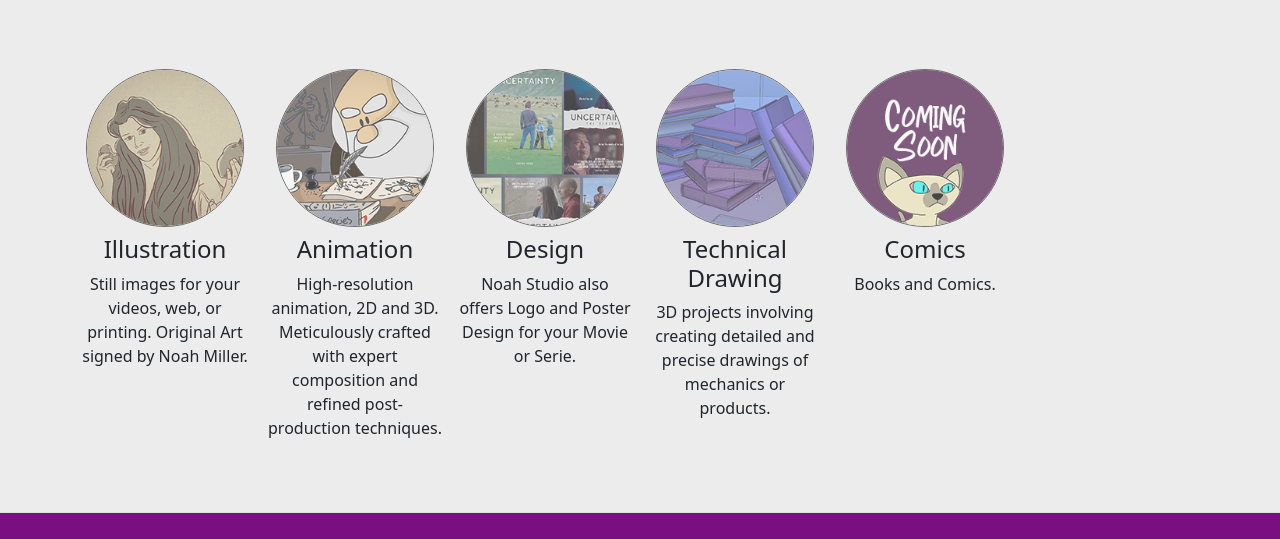
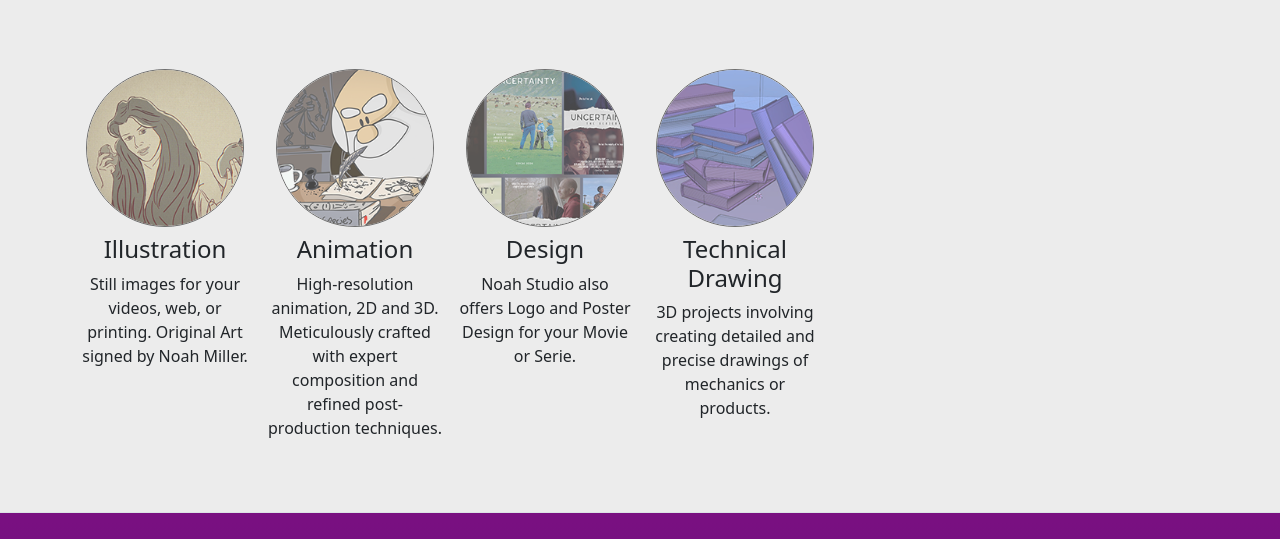
Before and after one commit to noahmillerart/noahstudio.space.old, a plain HTML site: page index.html in a window 1280 px wide. Shown: the part 1291-1830 px from the top of the page. Drawn offline with nearby package versions, Linux system fonts and the light colour scheme.

Commit message:
Update index.html

```diff
--- a/index.html
+++ b/index.html
@@ -92,13 +92,6 @@
               <h4>Technical Drawing</h4>
               <p>3D projects involving creating detailed and precise drawings of mechanics or products.</p>
             </div>
-            <div class="col-md-2 p-2">
-              <div class="p-2">
-                <a href="#"><img src="img/main/comics.png" alt="comics" class="img-fluid"></a>
-              </div>
-              <h4>Comics</h4>
-              <p>Books and Comics.</p>
-            </div>
           </div>
 
         </div>
```
